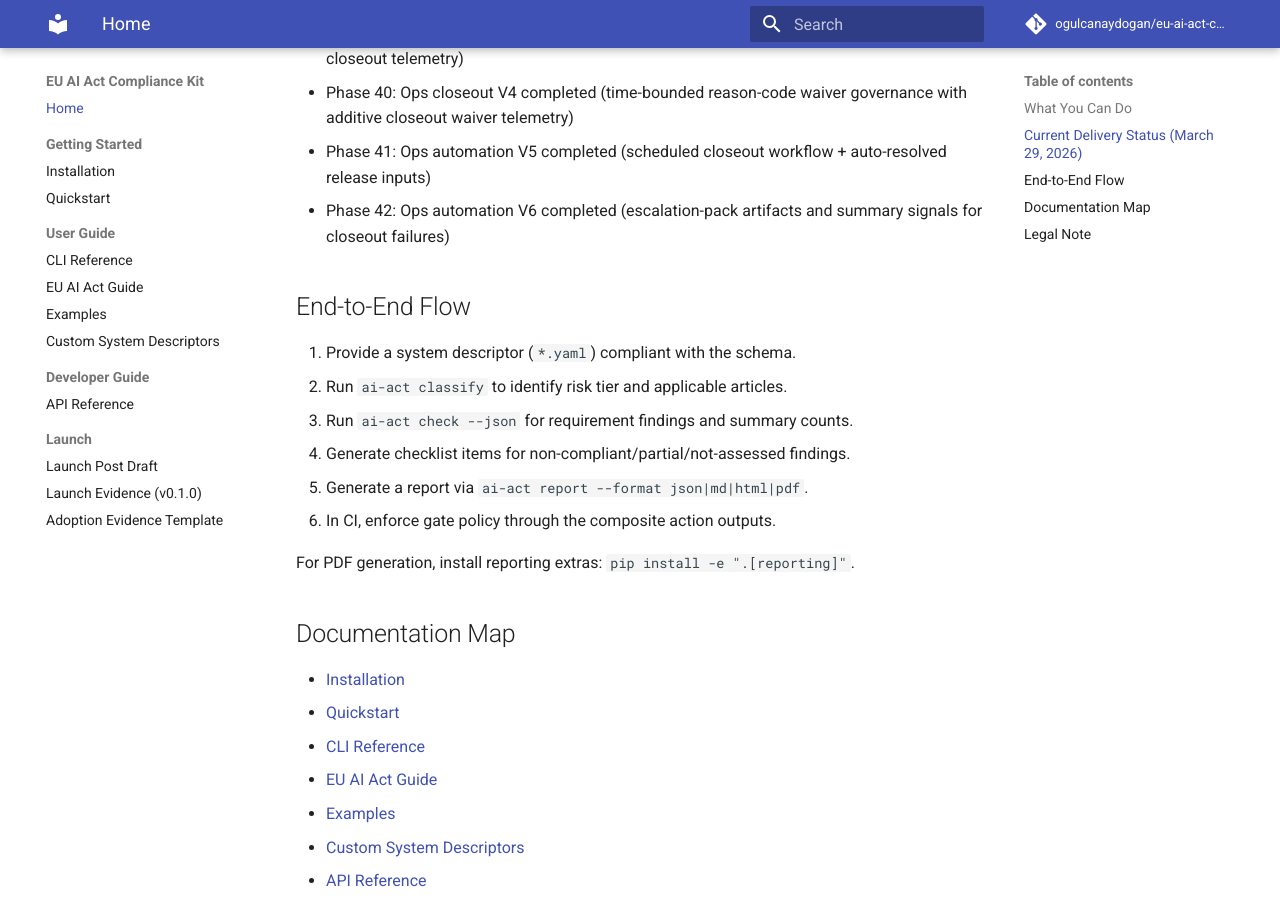
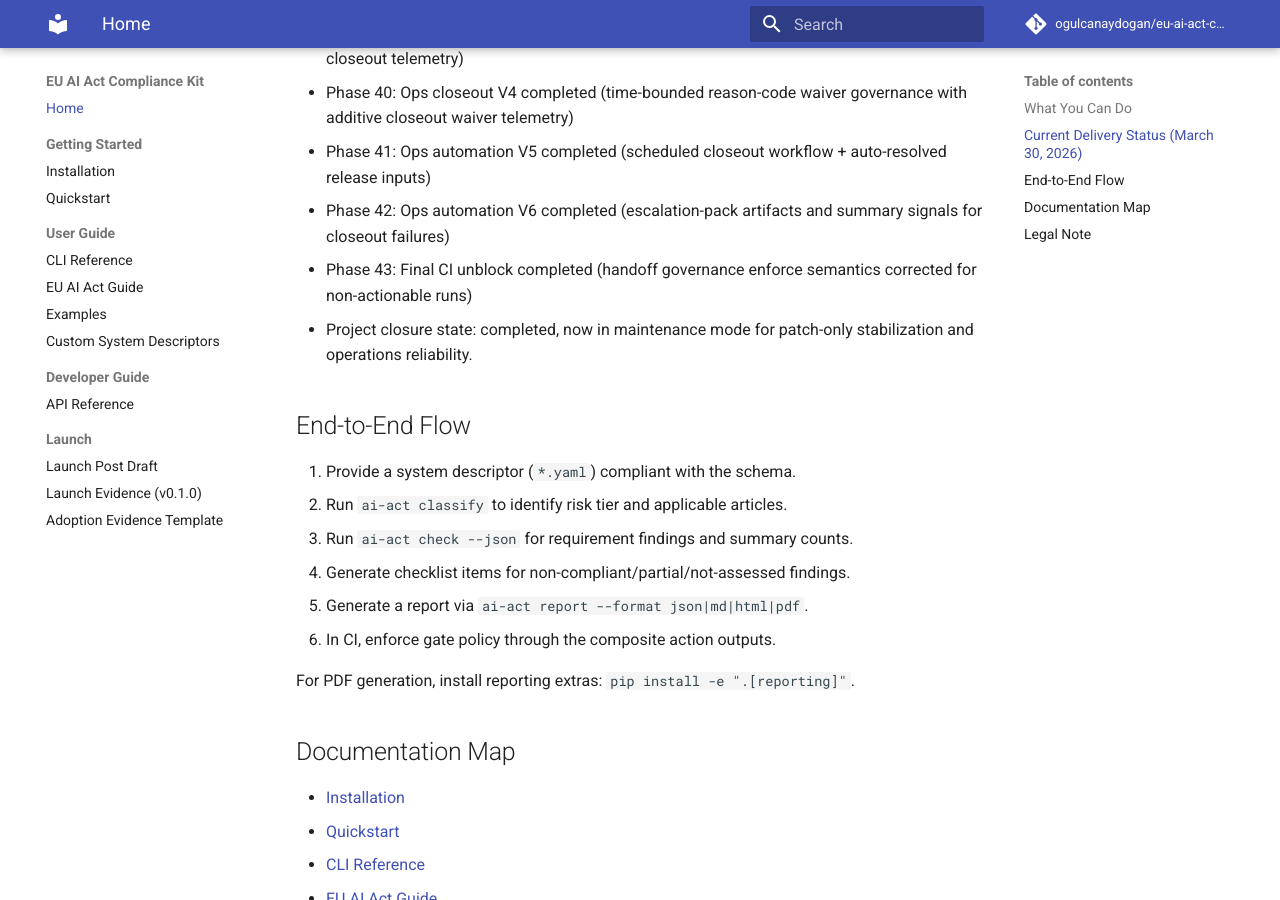
Before and after one commit to ogulcanaydogan/eu-ai-act-compliance-kit, an MkDocs documentation site: the page built from docs/index.md, in a window 1280 px wide and 900 px high, scrolled down 2814 px. Built offline with MkDocs 1.6.1 and Material for MkDocs 9.7.7, drawn with Linux system fonts in a browser that asks for light colours; comment, search, counter and statistics services are not loaded; some of the changed text lies outside the part shown.

```diff
--- a/docs/index.md
+++ b/docs/index.md
@@ -20,7 +20,7 @@ checks transparency and GPAI obligations, and renders audit-oriented reports.
 - Add governance-aware handoff outputs for decision-ready operations (`--governance`)
 - Generate one-command ops closeout evidence for release channels (`ai-act ops closeout`)
 
-## Current Delivery Status (March 29, 2026)
+## Current Delivery Status (March 30, 2026)
 
 - Phase 1: Risk classification complete
 - Phase 2: Compliance checker, checklist, transparency, GPAI complete
@@ -64,6 +64,8 @@ checks transparency and GPAI obligations, and renders audit-oriented reports.
 - Phase 40: Ops closeout V4 completed (time-bounded reason-code waiver governance with additive closeout waiver telemetry)
 - Phase 41: Ops automation V5 completed (scheduled closeout workflow + auto-resolved release inputs)
 - Phase 42: Ops automation V6 completed (escalation-pack artifacts and summary signals for closeout failures)
+- Phase 43: Final CI unblock completed (handoff governance enforce semantics corrected for non-actionable runs)
+- Project closure state: completed, now in maintenance mode for patch-only stabilization and operations reliability.
 
 ## End-to-End Flow
 
--- a/pyproject.toml
+++ b/pyproject.toml
@@ -4,7 +4,7 @@ build-backend = "setuptools.build_meta"
 
 [project]
 name = "eu-ai-act-compliance-kit"
-version = "0.1.33"
+version = "0.1.34"
 description = "Automated EU AI Act (2024/1689) compliance checker. Classifies AI systems by risk tier, generates checklists, and produces audit-ready reports."
 readme = "README.md"
 requires-python = ">=3.11"
```
Also changed, not shown: CHANGELOG.md (+13 -0 lines), README.md (+2 -0 lines), ROADMAP.md (+3 -1 lines), 1 other file.
